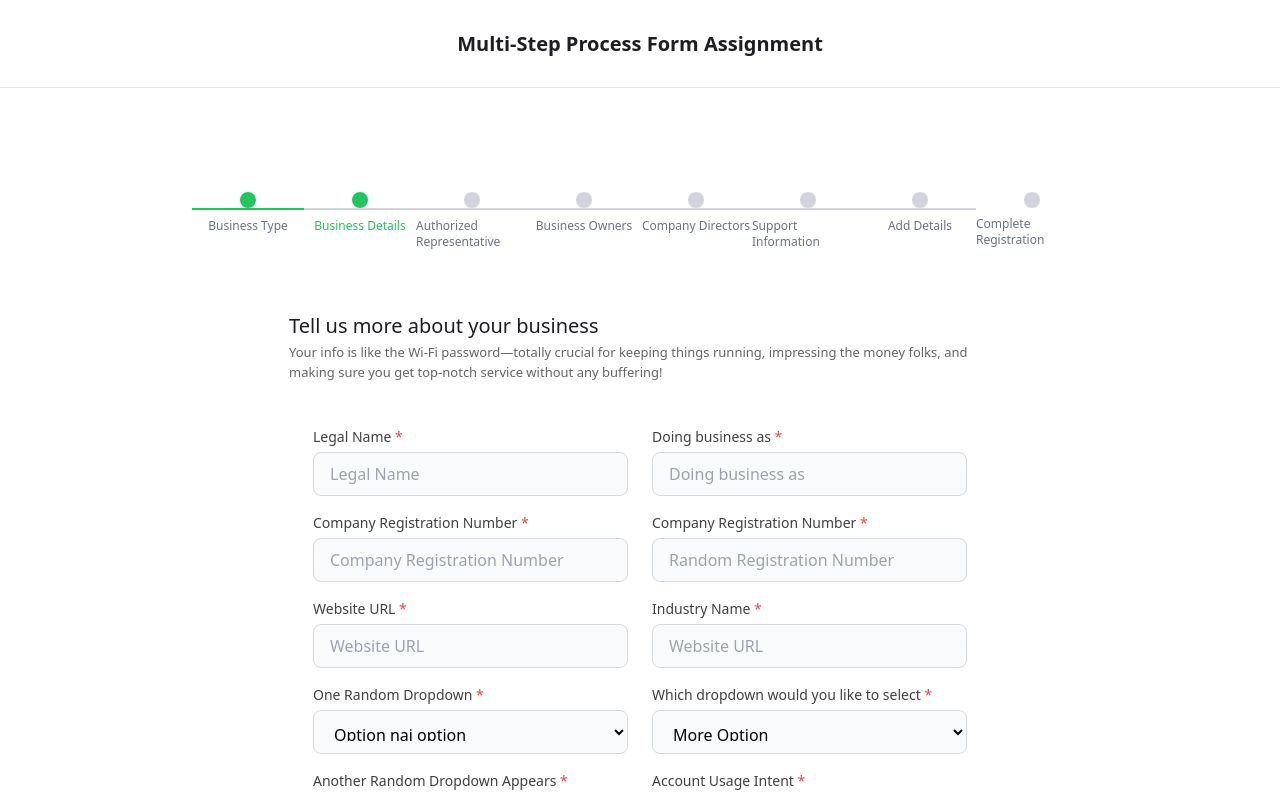
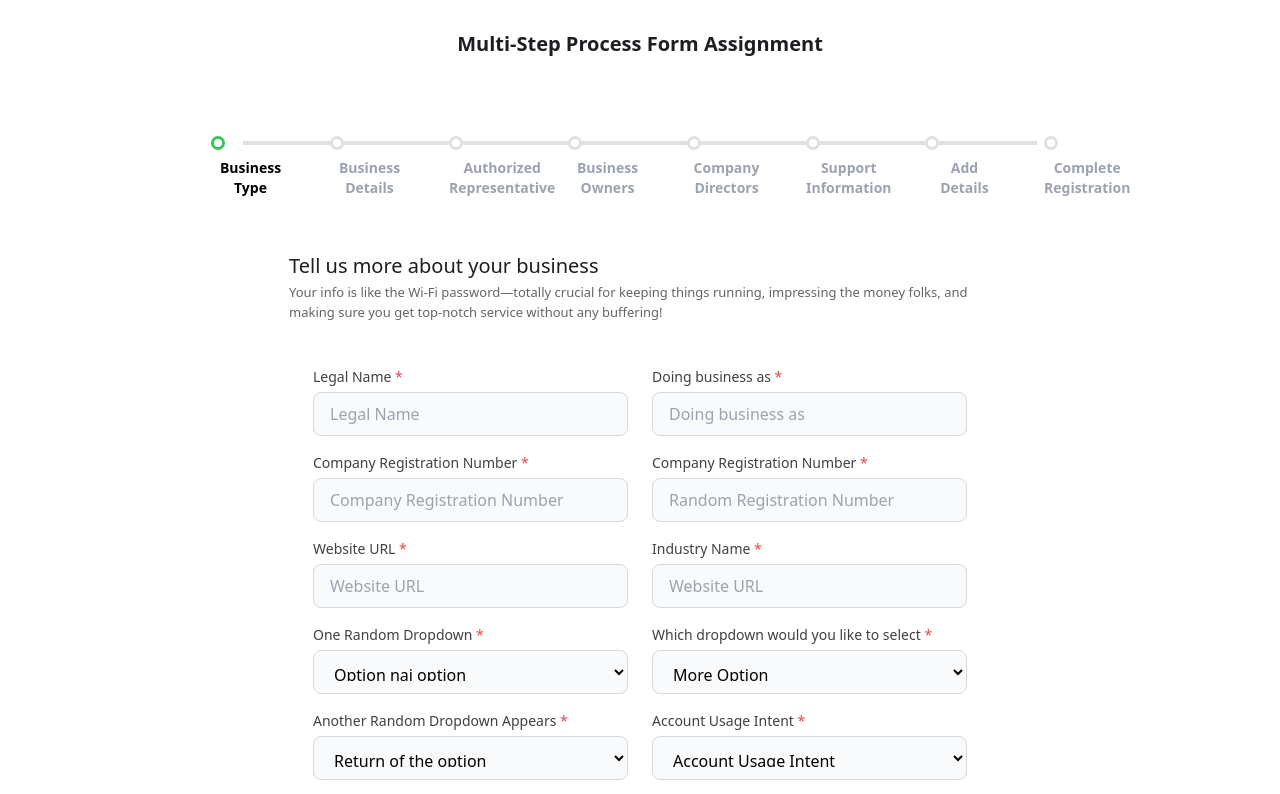
Before and after one commit to Rahulad12/Intern-assignment, a React (Vite) app: page /afterotp in a window 1280 px wide. Shown: the top 794 px of the page. Built offline with nearby package versions, Linux system fonts and the light colour scheme.

Commit message:
add progress bar and logo

```diff
--- a/src/App.jsx
+++ b/src/App.jsx
@@ -2,8 +2,6 @@ import React from "react";
 import { Routes, Route } from "react-router-dom";
 
 import Signup from "./Screen/Signupscreen";
-import Userverification from "./Component/Userverification";
-import Layoutcards from "./Component/Layoutcards";
 import Afterotpscreen from "./Screen/Afterotpscreen";
 
 const App = () => {
--- a/src/Component/Form.jsx
+++ b/src/Component/Form.jsx
@@ -7,7 +7,7 @@ const submitHandler = (e) => {
   console.log("Form Submitted");
 };
 
-const Form = () => {
+const Form = ({ nextsteps, previoussteps }) => {
   const required = <span className="text-red-500">*</span>;
   return (
     <>
@@ -292,6 +292,7 @@ const Form = () => {
             <button
               type="button"
               class="text-gray-900 hover:text-white border border-gray-800 hover:bg-gray-900 focus:ring-4 focus:outline-none focus:ring-gray-300 font-medium rounded-lg text-sm px-5 py-2.5 text-center me-2 mb-2 dark:border-gray-600 dark:text-black dark:hover:text-white dark:hover:bg-gray-600 dark:focus:ring-gray-800"
+              onClick={previoussteps}
             >
               Previous
             </button>
@@ -299,6 +300,7 @@ const Form = () => {
             <button
               type="button"
               class="focus:outline-none text-white bg-red-700 hover:bg-red-800 focus:ring-4 focus:ring-red-300 font-medium rounded-lg text-sm px-5 py-2.5 me-2 mb-2 dark:bg-red-600 dark:hover:bg-red-700 dark:focus:ring-red-900"
+              onClick={nextsteps}
             >
               Next
             </button>
--- /dev/null
+++ b/src/Component/Logo.jsx
@@ -0,0 +1,33 @@
+import React from "react";
+
+const Logo = () => (
+  <svg
+    xmlns="http://www.w3.org/2000/svg"
+    viewBox="0 0 300 100"
+    width="202"
+    height="40px"
+    fill="none"
+  >
+    {/* Circle-based Logo */}
+    <circle cx="40" cy="50" r="30" fill="red" />
+    <circle cx="40" cy="50" r="15" fill="white" />
+    <path
+      d="M40 20 A30 30 0 0 1 70 50 L55 50 A15 15 0 0 0 40 35 Z"
+      fill="red"
+    />
+
+    {/* Text */}
+    <text
+      x="85"
+      y="65"
+      font-family="Arial, sans-serif"
+      font-size="50"
+      fill="red"
+      font-weight="bold"
+    >
+      Logoipsum
+    </text>
+  </svg>
+);
+
+export default Logo;
--- a/src/Component/Progressbar.jsx
+++ b/src/Component/Progressbar.jsx
@@ -1,51 +1,55 @@
 import React from "react";
+import "../Customecss/Progressbar.css";
 
-const Progressbar = () => {
-  const steps = [
-    "Business Type",
-    "Business Details",
-    "Authorized Representative",
-    "Business Owners",
-    "Company Directors",
-    "Support Information",
-    "Add Details",
-    "Complete Registration",
-  ];
+const Progressbar = ({ steps, currentsteps }) => {
+  return (
+    <div className="bar-container">
+      {/* Progress Bar Fill */}
+      <div className="progress-bar">
+        <div
+          style={{
+            position: "absolute",
+            top: 0,
+            left: 0,
+            height: "100%",
+            width: `${((currentsteps - 1) / (steps.length - 1)) * 100}%`,
+            backgroundColor: "#34c759",
+            transition: "width 0.3s ease-in-out",
+          }}
+        ></div>
+      </div>
+      {/* Steps */}
+      {steps.map((step, index) => {
+        const isCompleted = currentsteps > index + 1;
+        const isCurrent = currentsteps === index + 1;
 
-  const currentStep = 1; // Change this based on the current active step
-
-  return (
-    <div className="flex items-center justify-center">
-      <div className="w-full max-w-4xl flex justify-between">
-        {steps.map((step, index) => (
-          <div
-            key={index}
-            className="flex items-center flex-col w-full"
-          >
-            <div
-              className={`w-4 h-4 rounded-full ${
-                index <= currentStep ? "bg-green-500" : "bg-gray-300"
-              }`}
-            ></div>
-            {index < steps.length - 1 && (
-              <div
-                className={`w-full h-0.5 ${
-                  index < currentStep ? "bg-green-500" : "bg-gray-300"
-                }`}
-              ></div>
-            )}
-            <p
-              className={`mt-2 text-xs ${
-                index === currentStep
-                  ? "text-green-500 font-medium"
-                  : "text-gray-500"
+        return (
+          <div className="steps" key={index}>
+            {/* Circle */}
+            <span
+              className={`circle ${
+                isCompleted
+                  ? "bg-green-500" // Completed step
+                  : isCurrent
+                  ? "bg-white" // Current step
+                  : "bg-gray-400" // Incomplete step
               }`}
             >
-              {step}
-            </p>
+              {isCompleted ? "✓" : ""}
+            </span>
+            {/* Step Title */}
+            <div className="step-title">
+              <span
+                className={` ${
+                  isCurrent ? "text-black" : "text-gray-400"
+                } block`}
+              >
+                {step}
+              </span>
+            </div>
           </div>
-        ))}
-      </div>
+        );
+      })}
     </div>
   );
 };
--- a/src/Component/Userverification.jsx
+++ b/src/Component/Userverification.jsx
@@ -1,6 +1,8 @@
 import React, { useState, useEffect } from "react";
 import { Link } from "react-router-dom";
 import "../Customecss/Userverification.css";
+
+import Logo from "./Logo";
 
 const Userverification = () => {
   const [code, setCode] = useState(Array(6).fill(""));
@@ -24,7 +26,9 @@ const Userverification = () => {
   return (
     <div className="userverify-wrapper">
       <div className="logo-section">
-        <h2 className="logo-text text-left">Logoipsum</h2>
+        {/* <h2 className="logo-text text-left">Logoipsum</h2>
+         */}
+        <Logo />
       </div>
       <div className="userverify-container">
         <div className="content">
--- a/src/Customecss/Afterotp.css
+++ b/src/Customecss/Afterotp.css
@@ -1,14 +1,13 @@
 .afterotp-container {
-  /* border: 2px solid red; */
   display: flex;
   flex-direction: column;
   justify-content: center;
   align-items: center;
+  gap: 24px;
 }
 .afterotp-container .text-head {
   width: 100%;
   height: 88px;
-  border-bottom: 1px solid #e5e5e5;
   padding: 32px 320px;
 }
 .afterotp-container .text-head h1 {
@@ -19,20 +18,7 @@
   color: #1d1d22;
 }
 
-.afterotp-container .afterotp-heading {
-  /* border: 2px solid green; */
-  width: 1120px;
-  height: 66px;
-  margin-top: 104px;
-  left: 400px;
-}
-
 .afterotp-section {
-  /* border: 2px solid blue;
-  display: flex;
-  flex-direction: column;
-  justify-content: center;
-  align-items: center; */
   margin: 0px 0px 0px 0px;
 }
 
--- /dev/null
+++ b/src/Customecss/Progressbar.css
@@ -0,0 +1,105 @@
+/* Bar container and overall layout */
+.bar-container {
+  display: flex;
+  justify-content: center;
+  align-items: center;
+  gap: 40px;
+  max-width: 970px;
+  max-height: 66px;
+  width: 100%;
+  height: 100%;
+}
+
+/* Steps alignment and layout */
+.bar-container .steps {
+  position: relative;
+  left: 27px;
+  top: 24px;
+}
+
+/* Circle styling */
+.steps .circle {
+  display: flex;
+  align-items: center;
+  justify-content: center;
+  height: 14px;
+  width: 14px;
+  padding: 2px 4px;
+  font-size: 16px;
+  font-weight: bold;
+  border-radius: 50%;
+  border: 3px solid;
+  transition: all 0.3s ease;
+}
+
+/* Completed step */
+.steps .circle.bg-green-500 {
+  background-color: #34c759;
+  color: white;
+  border-color: #34c759;
+}
+
+/* Current step */
+.steps .circle.bg-white {
+  background-color: white;
+  color: #34c759;
+  border-color: #34c759;
+}
+
+/* Incomplete step */
+.steps .circle.bg-gray-400 {
+  background-color: white;
+  color: #9e9e9e;
+  border-color: #e0e0e0;
+}
+
+/* Step title text */
+.step-title {
+  display: flex;
+  align-items: center;
+  justify-content: space-between;
+  margin-top: 8px;
+  font-weight: 800;
+  font-size: 14px;
+  width: 79px;
+  text-align: center;
+  line-height: 20px;
+  transition: all 0.3s ease;
+}
+
+/* Step title colors based on step status */
+.step-title.text-black {
+  color: #636567;
+  font-weight: bold;
+}
+
+.step-title.text-gray-700 {
+  color: #616161;
+}
+
+.step-title.text-gray-400 {
+  color: #9e9e9e;
+}
+
+/* Progress bar styling */
+.progress-bar {
+  display: flex;
+  align-items: center;
+  justify-content: space-between;
+  max-width: 1064.5px;
+  width: 62%;
+  height: 4px; /* Increased height for better visibility */
+  background-color: #e0e0e0; /* Light gray background */
+  position: absolute;
+}
+
+/* Progress bar fill */
+.progress-bar::before {
+  content: "";
+  position: absolute;
+  top: 0;
+  left: 0;
+  height: 100%;
+  background-color: #34c759; /* Green color */
+  transition: width 0.3s ease-in-out;
+}
--- a/src/Customecss/Userverification.css
+++ b/src/Customecss/Userverification.css
@@ -33,7 +33,7 @@
   margin-bottom: 50px;
   margin-left: 91px;
   /* text-align: center; */
-  width: 202px;
+  /* width: 202px; */
 }
 
 .logo-text {
--- a/src/Screen/Afterotpscreen.jsx
+++ b/src/Screen/Afterotpscreen.jsx
@@ -1,21 +1,40 @@
 import React from "react";
+import { useState } from "react";
 import "../Customecss/Afterotp.css";
 import Form from "../Component/Form";
 import Progressbar from "../Component/Progressbar";
 const Afterotpscreen = () => {
+  const [currentStep, setCurrentStep] = useState(1);
+  const steps = [
+    "Business Type",
+    "Business Details",
+    "Authorized Representative",
+    "Business Owners",
+    "Company Directors",
+    "Support Information",
+    "Add Details",
+    "Complete Registration",
+  ];
+
+  const handelNextSteps = () => {
+    setCurrentStep(currentStep + 1);
+  };
+  const handelPrevSteps = () => {
+    setCurrentStep(currentStep - 1);
+  };
   return (
     <div className="afterotp-container">
       <div className="text-head">
         <h1>Multi-Step Process Form Assignment</h1>
       </div>
-      <div className="afterotp-heading">
-        <Progressbar />
-      </div>
+
+      {/* // Progressbar Component */}
+      <Progressbar steps={steps} currentsteps={currentStep} />
 
       <div className="afterotp-section">
         <div className="afterotp-section-heading"></div>
         <div className="afterotp-section-form">
-          <Form />
+          <Form nextsteps={handelNextSteps} previoussteps={handelPrevSteps} />
         </div>
       </div>
     </div>
```
